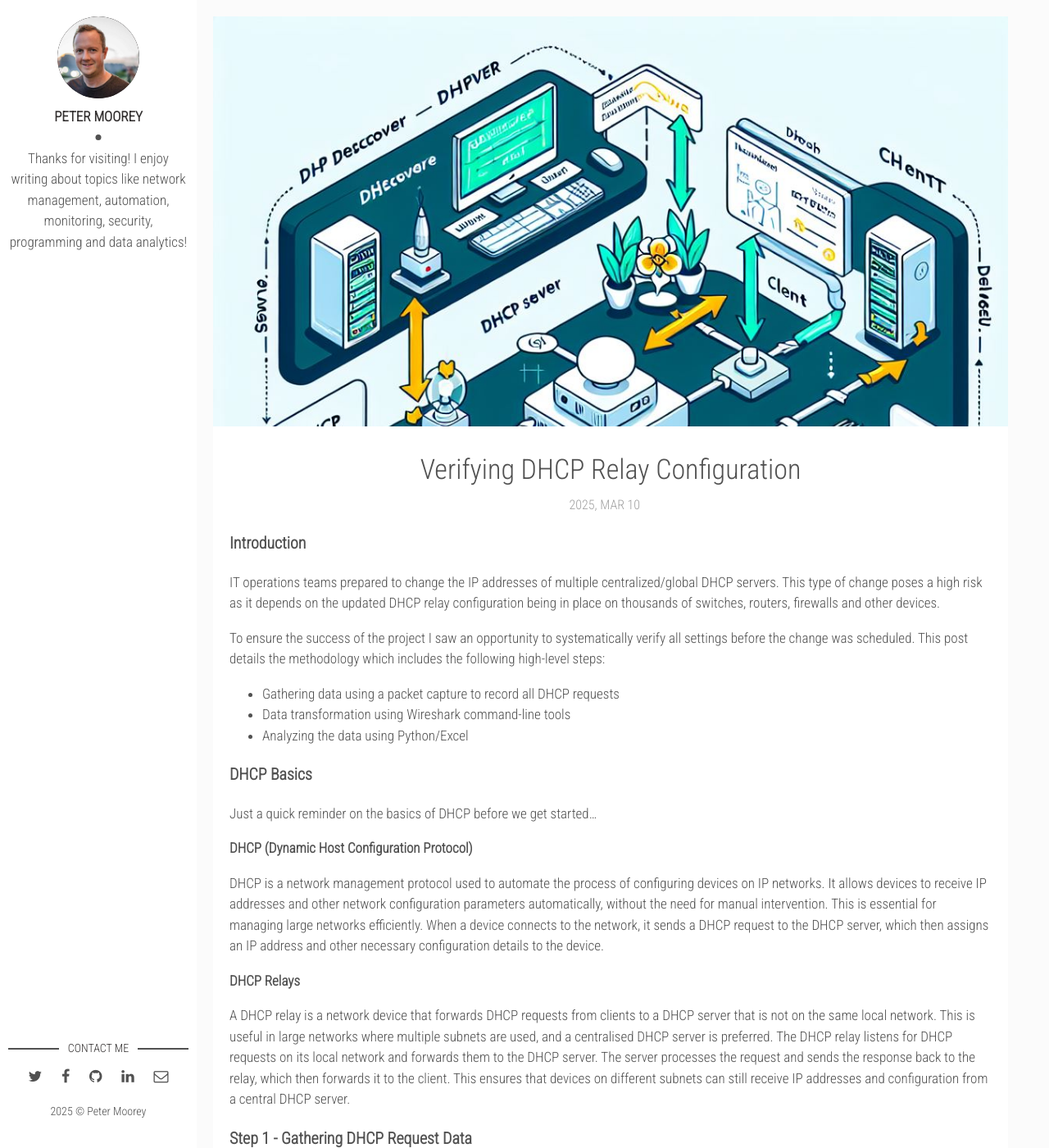
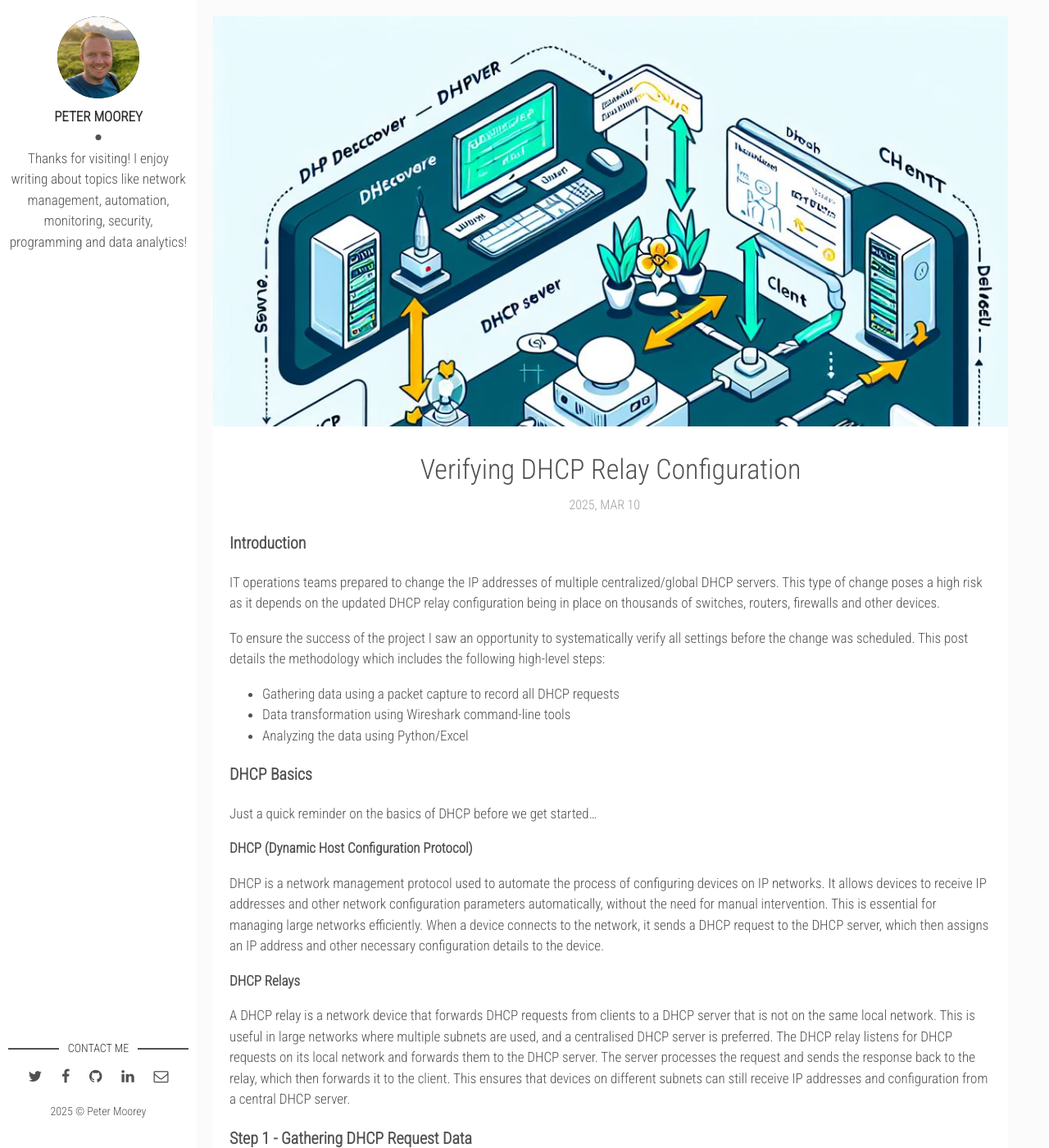
Before and after one commit to petermoorey/petermoorey.github.io, a Jekyll site: the page built from _posts/2025-03-10-dhcp-server-analysis.markdown, in a window 1280 px wide and 1400 px high. Shown: the whole window at 82% size. Built offline with Jekyll 4.4.1, drawn with Linux system fonts in a browser that asks for light colours; nearby versions of some CDN libraries; some of the changed text lies outside the part shown.

Commit message:
Updated photo

```diff
--- a/_posts/2025-03-10-dhcp-server-analysis.markdown
+++ b/_posts/2025-03-10-dhcp-server-analysis.markdown
@@ -73,7 +73,7 @@ I use the Wireshark 'tshark' command-line tool to apply a display filter (select
 
 2. -r ./dhcp-merged.pcapng: Specifies the input pcapng file to read, in this case, dhcp-merged.pcapng.
 
-3. -Y "(ip.dst\==10.0.0.1 || ip.dst\==10.0.0.2 || ip.dst\==10.0.0.3)": Sets a display filter to match packets with specific destination IP addresses.
+3. -Y "(ip.dst\==10.0.0.1 \|| ip.dst\==10.0.0.2 \|| ip.dst\==10.0.0.3)": Sets a display filter to match packets with specific destination IP addresses.
 
 4. -T fields -e ip.src -e ip.dst: Specifies the output format to show only the source and destination IP addresses.
 
--- a/assets/css/main.css
+++ b/assets/css/main.css
@@ -845,7 +845,7 @@ blockquote {
   padding-left: 1.1rem;
   margin-left: 1rem;
   font-style: italic;
-  color: #ada8a8;
+  color: #524242;
 }
 
 pre {
```
Also changed, not shown: assets/img/petermoorey.jpg, assets/img/petermoorey_old.jpg (added).
